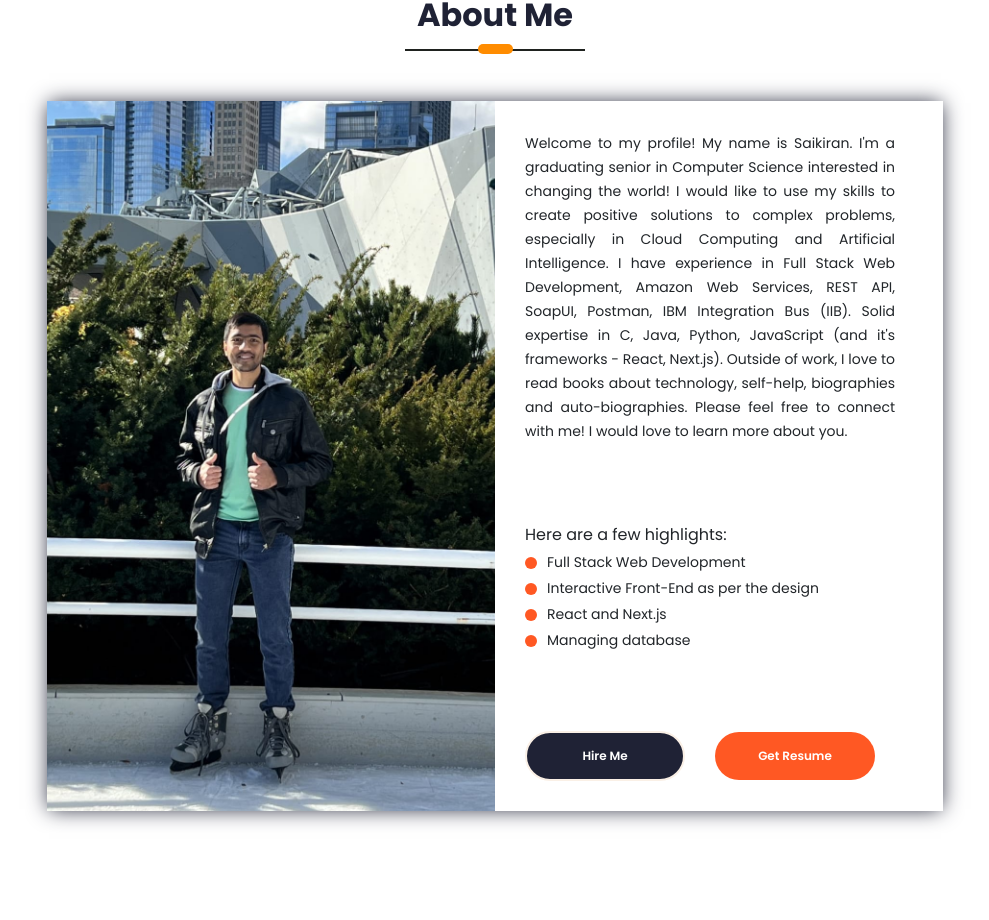
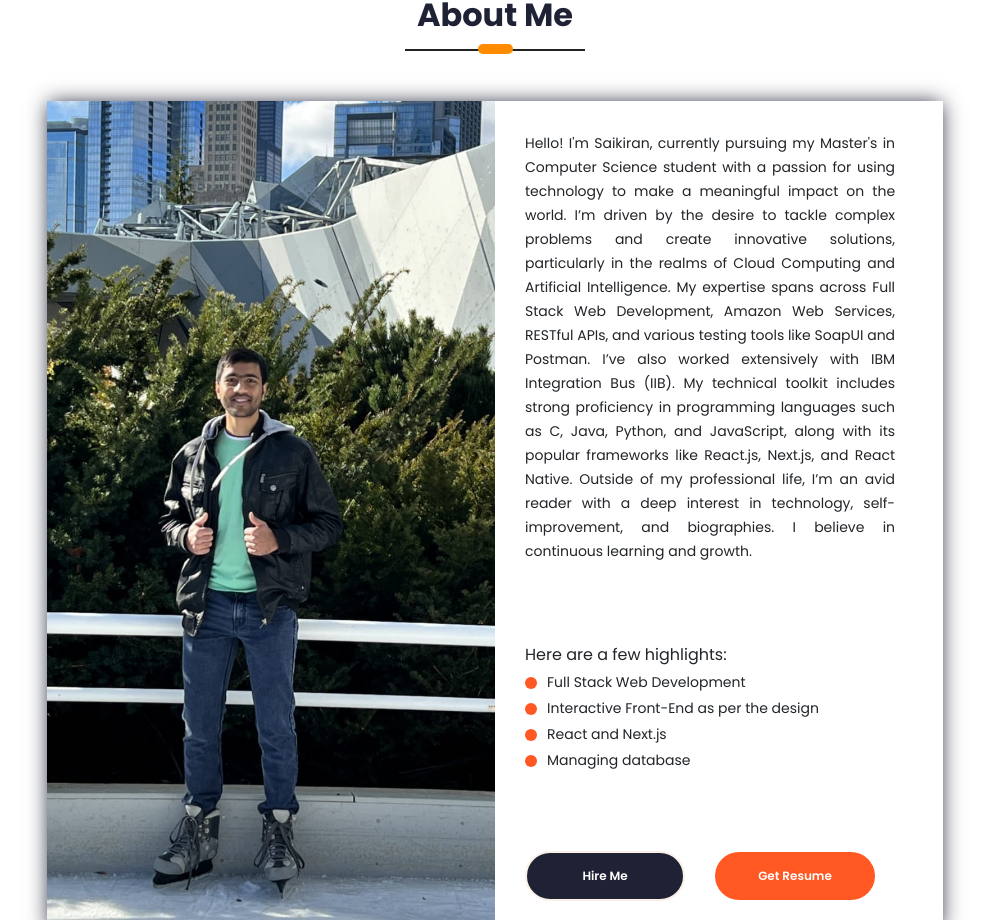
Before and after one commit to saikiransomanagoudar/saikiran-portfolio, a React (Create React App) app in the folder client/: page / in a window 1280 px wide. Shown: the part 860-1780 px from the top of the page, without its empty margins (145-1134 px from the left). Built offline with nearby package versions, Linux system fonts and the light colour scheme; a web font is replaced by a local one.

Commit message:
Profile AboutMe description update

```diff
--- a/client/src/PortfolioContainer/AboutMe/AboutMe.js
+++ b/client/src/PortfolioContainer/AboutMe/AboutMe.js
@@ -13,7 +13,7 @@ export default function AboutMe(props) {
     ScrollService.currentScreenFadeIn.subscribe(fadeInScreenHandler);
   const SCREEN_CONSTANTS = {
     description:
-      "Welcome to my profile! My name is Saikiran. I'm a graduating senior in Computer Science interested in changing the world! I would like to use my skills to create positive solutions to complex problems, especially in Cloud Computing and Artificial Intelligence. I have experience in Full Stack Web Development, Amazon Web Services, REST API, SoapUI, Postman, IBM Integration Bus (IIB). Solid expertise in C, Java, Python, JavaScript (and it's frameworks - React, Next.js). \nOutside of work, I love to read books about technology, self-help, biographies and auto-biographies. Please feel free to connect with me! I would love to learn more about you.",
+      "Hello! I'm Saikiran, currently pursuing my Master's in Computer Science student with a passion for using technology to make a meaningful impact on the world. I’m driven by the desire to tackle complex problems and create innovative solutions, particularly in the realms of Cloud Computing and Artificial Intelligence. My expertise spans across Full Stack Web Development, Amazon Web Services, RESTful APIs, and various testing tools like SoapUI and Postman. I’ve also worked extensively with IBM Integration Bus (IIB). My technical toolkit includes strong proficiency in programming languages such as C, Java, Python, and JavaScript, along with its popular frameworks like React.js, Next.js, and React Native. Outside of my professional life, I’m an avid reader with a deep interest in technology, self-improvement, and biographies. I believe in continuous learning and growth.",
     highlights: {
       bullets: [
         "Full Stack Web Development",
```
